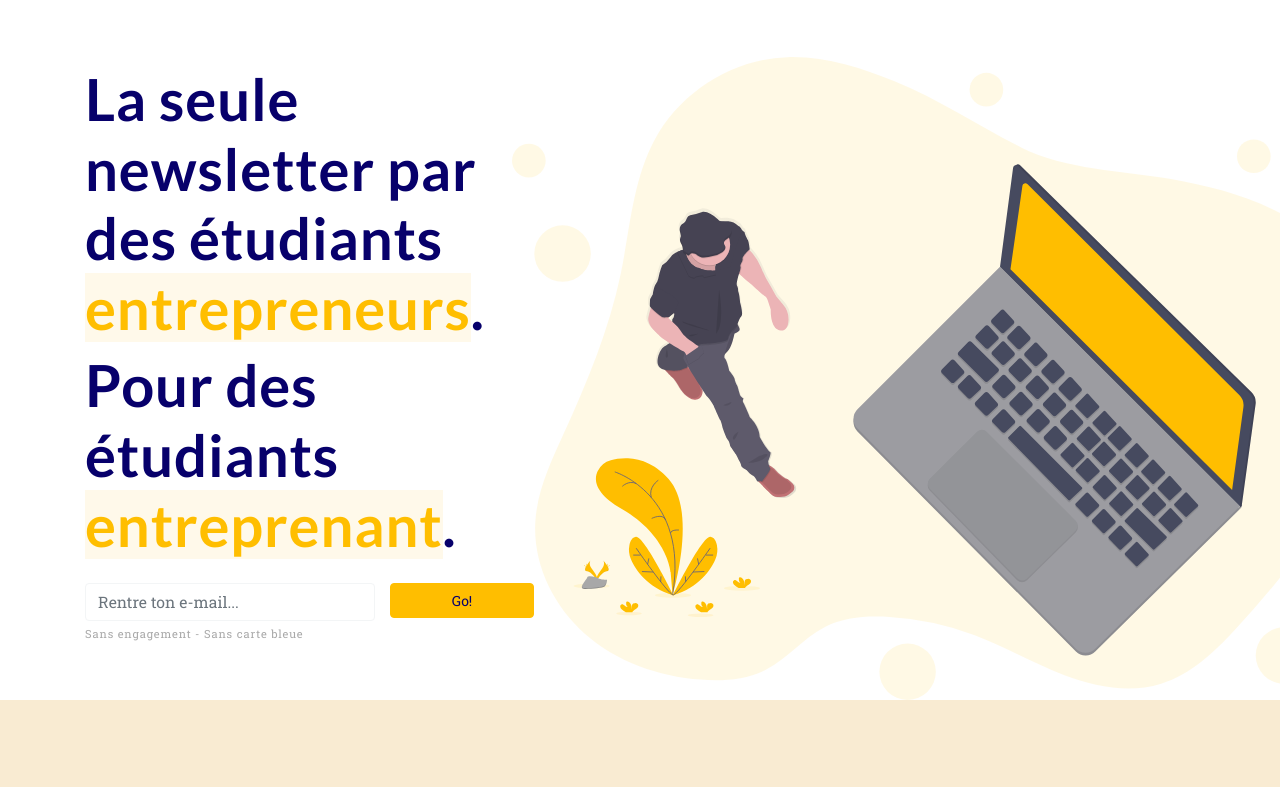
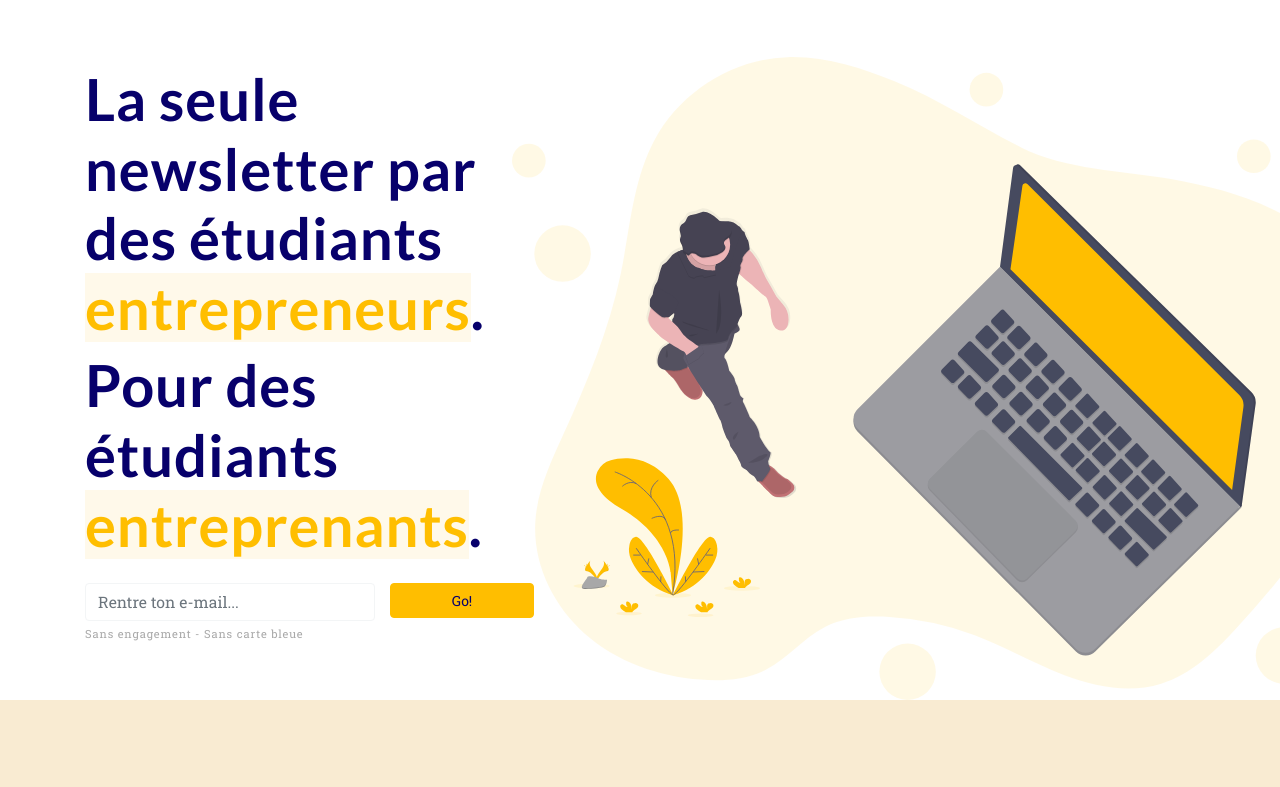
Before and after one commit to KarlRaf/StationL, a plain HTML site: page index.html in a window 1280 px wide. Shown: the top 787 px of the page. Drawn offline with nearby package versions, Linux system fonts and the light colour scheme; a script that the page names is missing.

Commit message:
Update index.html
add an S lol

```diff
--- a/index.html
+++ b/index.html
@@ -114,7 +114,7 @@
                                     <div class="text-center text-lg-left text-blue">
                                       <h1 class="xxxxl-font-size font-weight__500">La seule newsletter par des étudiants <span class="highlighted-yellow">entrepreneurs</span>.</h1>
 
-                                      <h1 class="xxxxl-font-size font-weight__500">Pour des étudiants <span class="highlighted-yellow">entreprenant</span>.</h1>
+                                      <h1 class="xxxxl-font-size font-weight__500">Pour des étudiants <span class="highlighted-yellow">entreprenants</span>.</h1>
                                     </div>
                                     <!-- Empty Space -->
                                     <div class="md-space"></div>
```
